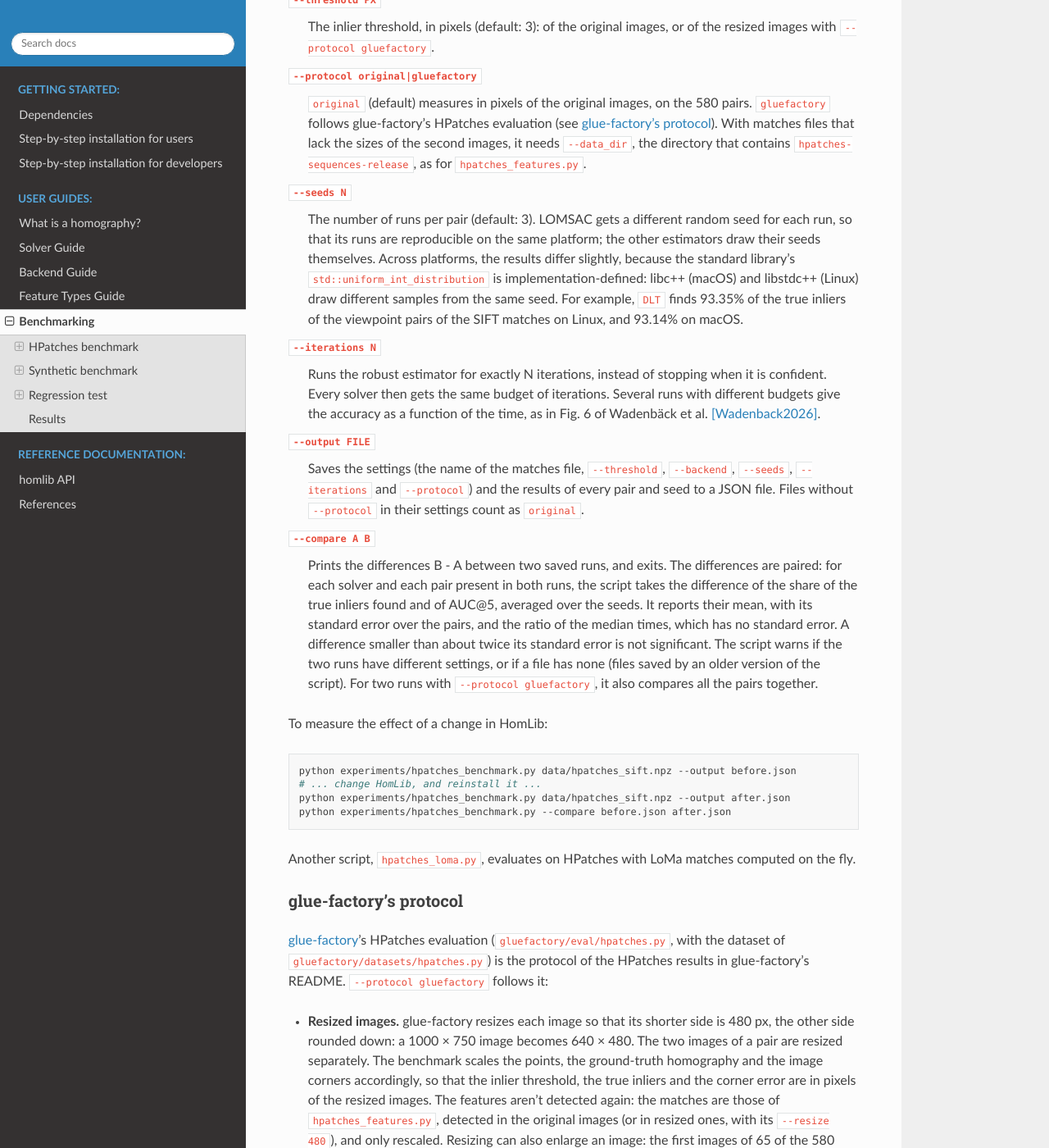
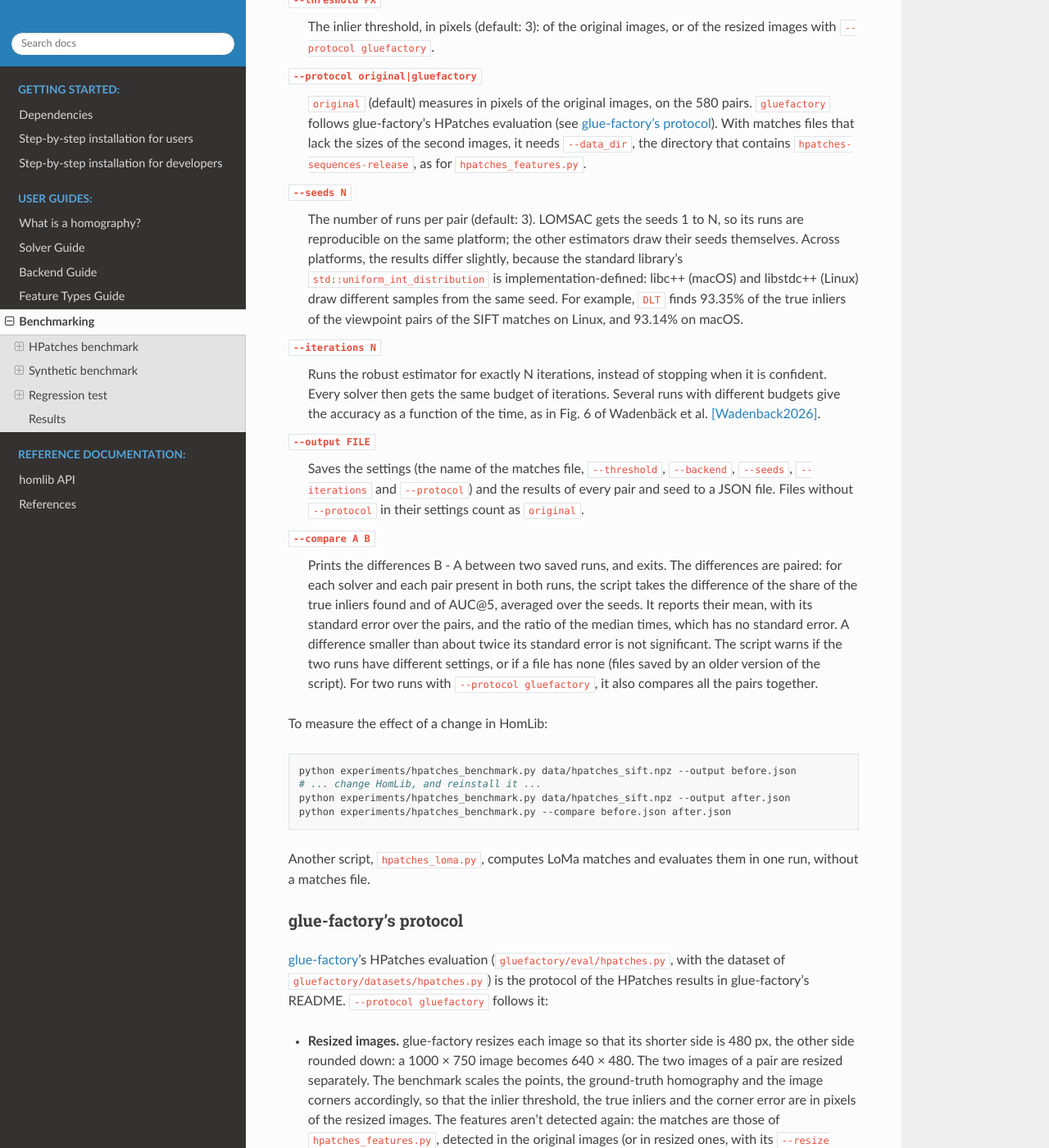
Before and after one commit to marcusvaltonen/HomLib, a Sphinx documentation site: the page built from docs/source/guides/benchmarking.rst, in a window 1280 px wide and 1400 px high, scrolled down 3223 px. Shown: the whole window at 82% size. Built offline with Sphinx 7.4.7 and the Read the Docs theme 3.1.0, drawn with Linux system fonts in a browser that asks for light colours; pages that are not in the unit, such as notebooks, are missing from menus; some of the changed text lies outside the part shown.

Commit message:
Benchmarks: review fixes
- synthetic_benchmark.py: a problem's seed uses the noise level (or share of outliers) itself,
  not its position in the list, so that a level gets the same problems in every run
- map_points: a tiny q[2] (|u|^2 overflowing) counts as a corner without an image
- --data_dir without --protocol gluefactory is an error, and so is a directory without HPatches
- ProblemConfig's repr shows the seed
- guide: wording of --seeds, of the pairs left out, of glue-factory's RANSAC, and of
  hpatches_loma.py

```diff
--- a/docs/source/guides/benchmarking.rst
+++ b/docs/source/guides/benchmarking.rst
@@ -173,8 +174,8 @@
    ``hpatches-sequences-release``, as for ``hpatches_features.py``.
 
 ``--seeds N``
-   The number of runs per pair (default: 3). LOMSAC gets a different random
-   seed for each run, so that its runs are reproducible on the same platform;
+   The number of runs per pair (default: 3). LOMSAC gets the seeds 1 to N, so
+   its runs are reproducible on the same platform;
    the other estimators draw their seeds themselves. Across platforms, the
    results differ slightly, because the standard library's
    ``std::uniform_int_distribution`` is implementation-defined: libc++ (macOS)
@@ -215,8 +216,8 @@
    python experiments/hpatches_benchmark.py data/hpatches_sift.npz --output after.json
    python experiments/hpatches_benchmark.py --compare before.json after.json
 
-Another script, ``hpatches_loma.py``, evaluates on HPatches with LoMa matches
-computed on the fly.
+Another script, ``hpatches_loma.py``, computes LoMa matches and evaluates them
+in one run, without a matches file.
 
 glue-factory's protocol
 ^^^^^^^^^^^^^^^^^^^^^^^
```
Also changed, not shown: other parts of docs/source/guides/benchmarking.rst (+4 -3 lines), 3 other files.
